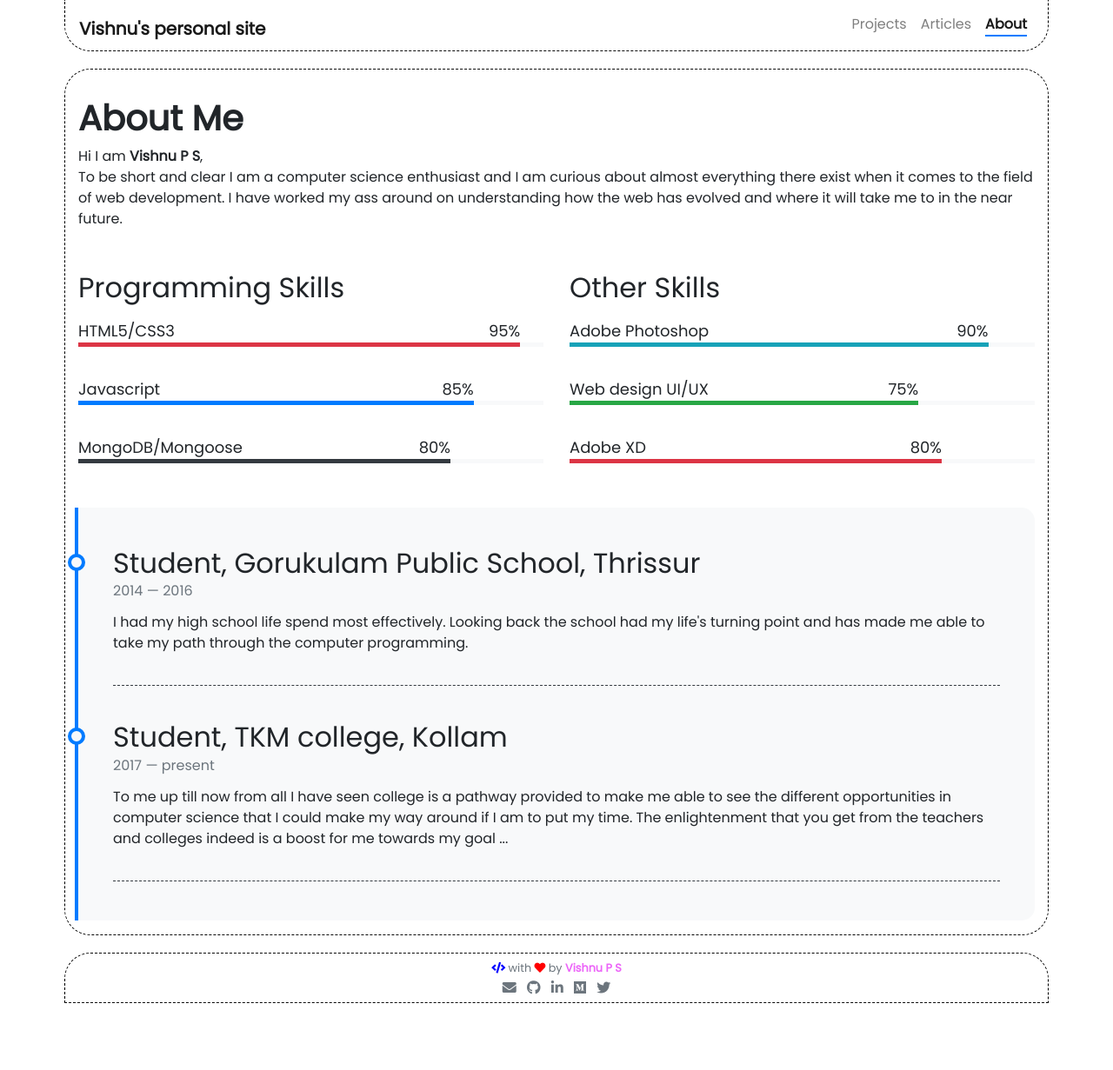
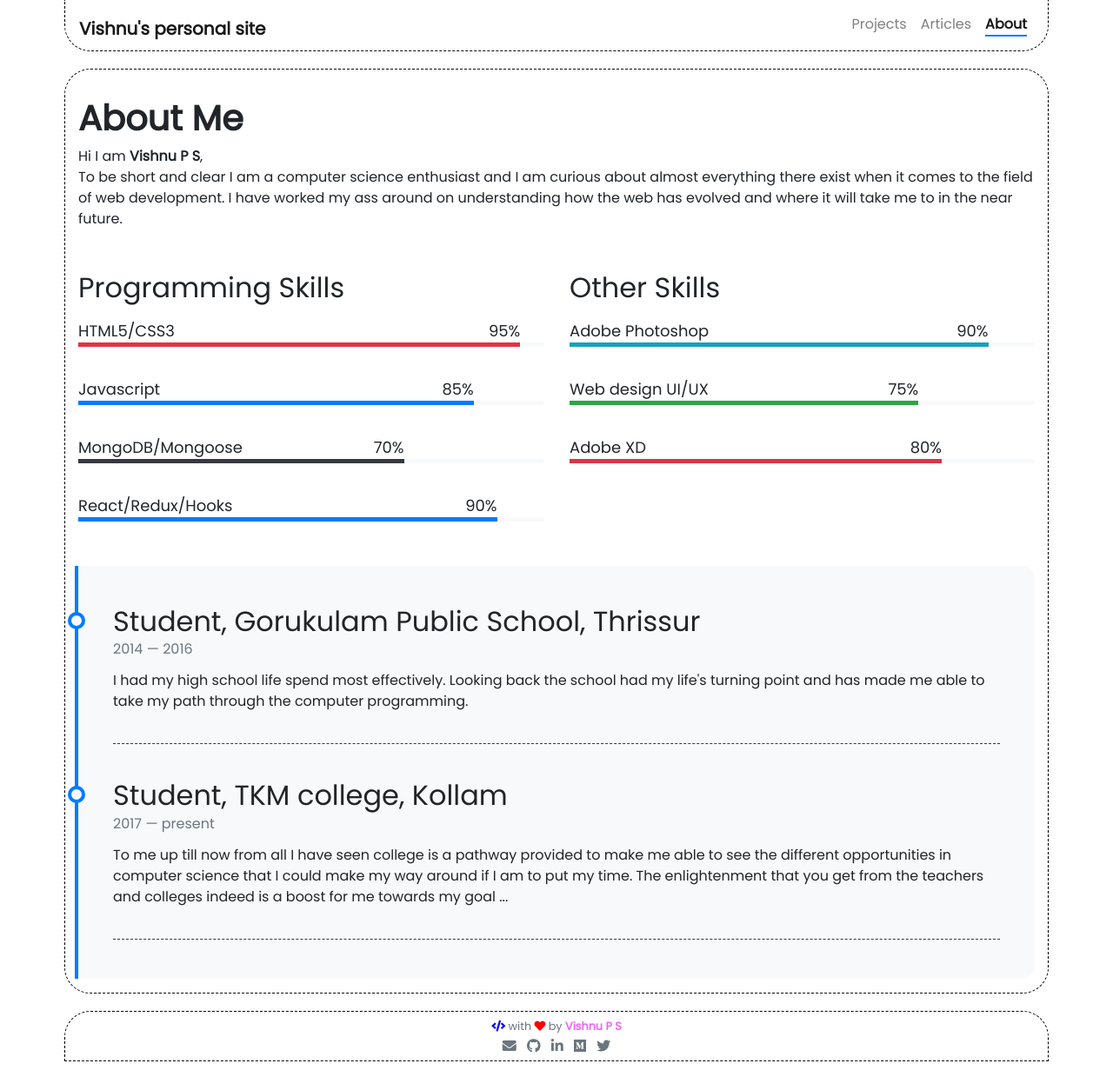
Before and after one commit to woomiz/portfolio, a Jekyll site: the page built from pages/about.md, in a window 1280 px wide. Shown: the whole page at 87% size. Built offline with Jekyll 4.4.1, drawn with Linux system fonts in a browser that asks for light colours; nearby versions of some CDN libraries; before the commit the page ends 1164 px from its top, so only the background shows below that.

Commit message:
getting site all cleaned up

```diff
--- a/_data/programming-skills.yml
+++ b/_data/programming-skills.yml
@@ -7,5 +7,9 @@
   color:
 
 - name: MongoDB/Mongoose
-  percentage: 80
+  percentage: 70
   color: dark
+
+- name: React/Redux/Hooks
+  percentage: 90
+  color: primary
--- a/index.html
+++ b/index.html
@@ -2,4 +2,4 @@
 layout: default
 ---
 
-{% include landing.html %} SD
+{% include landing.html %}
```
